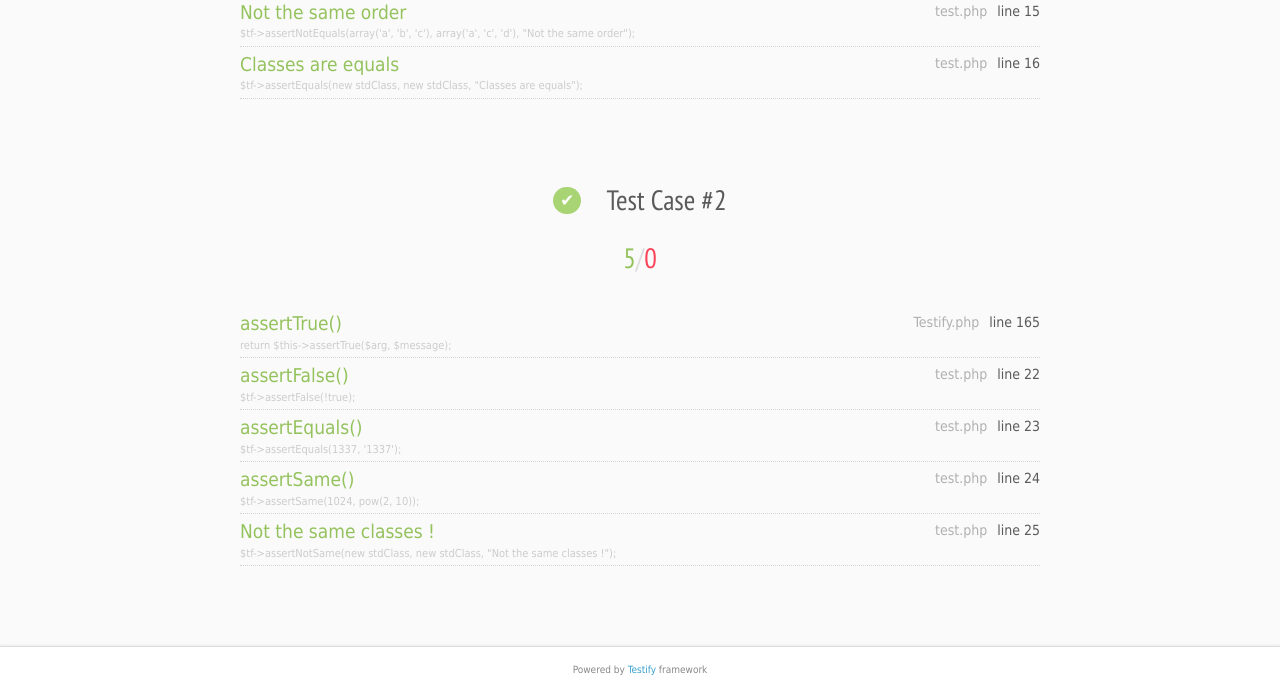
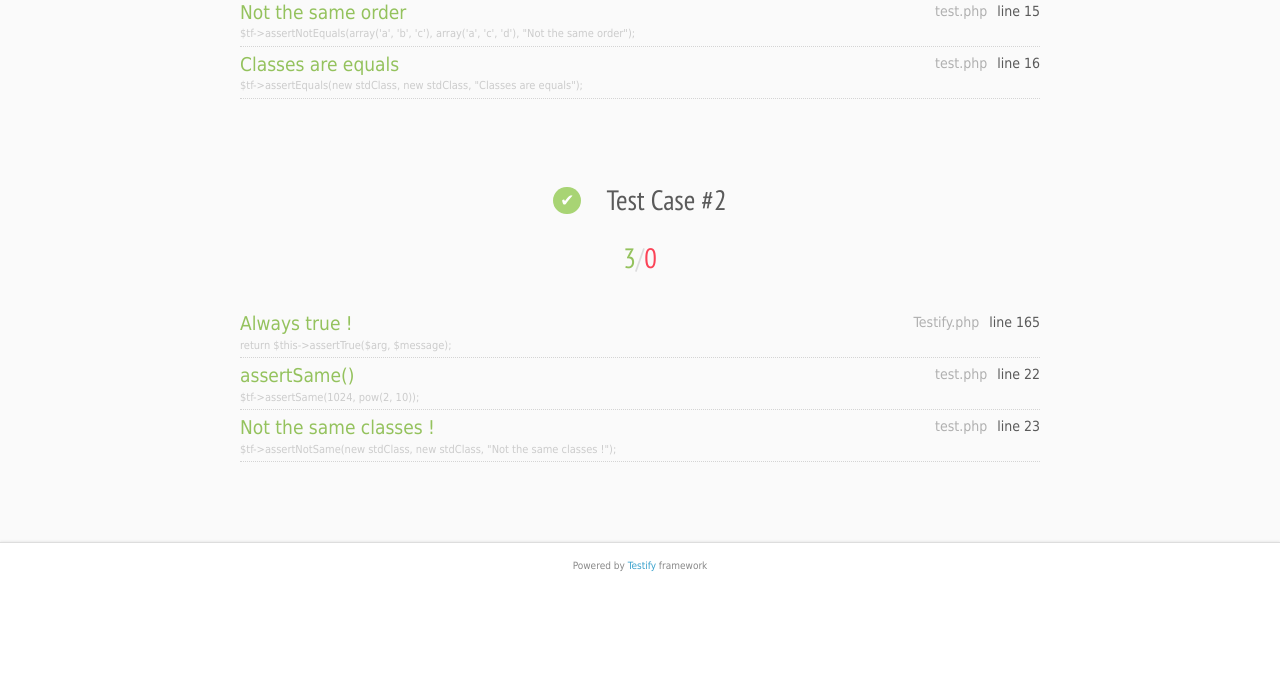
Before and after one commit to marcofiset/Testify.php, a PHP site: page /test.php in a window 1280 px wide. Shown: the part 582-1274 px from the top of the page. After the commit the page ends 1153 px from the top, so only its background shows below. Run offline with PHP 8.4, Linux system fonts and the light colour scheme.

Commit message:
clean useless tests

```diff
--- a/test.php
+++ b/test.php
@@ -18,9 +18,7 @@ $tf->test("Some tests", function($tf)
 
 $tf->test(function($tf)
 {
-    $tf->assert(true);
-    $tf->assertFalse(!true);
-    $tf->assertEquals(1337, '1337');
+    $tf->assert(true, "Always true !");
     $tf->assertSame(1024, pow(2, 10));
     $tf->assertNotSame(new stdClass, new stdClass, "Not the same classes !");
 });
```
